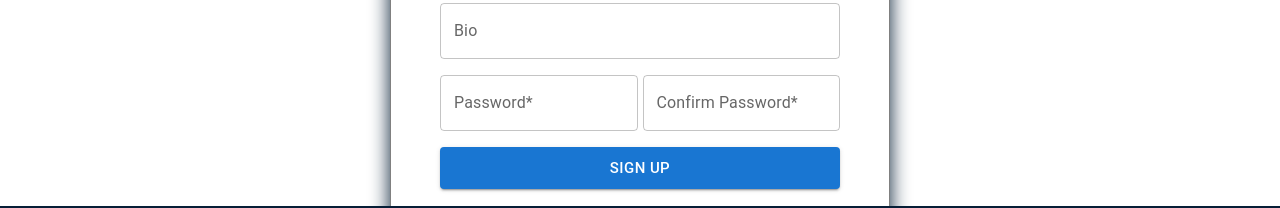
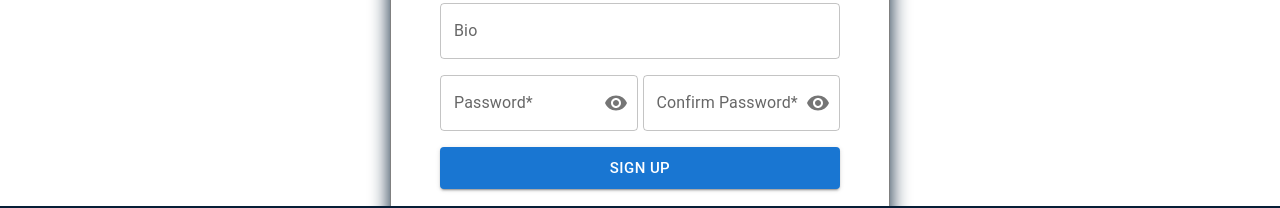
Before and after one commit to aokmen/MileStone_Blog_App-React_Project, a React (Create React App) app: page /register in a window 1280 px wide. Shown: the part 534-742 px from the top of the page. Built offline with nearby package versions, Linux system fonts and the light colour scheme; the HTML template or start-up script is replaced by a standard one.

Commit message:
Forms_updated

```diff
--- a/src/components/auth/LoginForm.jsx
+++ b/src/components/auth/LoginForm.jsx
@@ -1,7 +1,9 @@
-import { Box, Button, TextField } from '@mui/material';
+import Visibility from '@mui/icons-material/Visibility';
+import { Box, Button, FormControl, IconButton, InputAdornment, TextField } from '@mui/material';
 import { Form } from 'formik';
 import React from 'react'
 import { object, string} from "yup";
+import VisibilityOff from '@mui/icons-material/VisibilityOff';
 
 export const LoginSchema = object({
     email: string().email().required("Email is a required field!"),
@@ -23,7 +25,13 @@ const LoginForm = ({
     handleBlur,
     isSubmitting,
 }) => {
+  const [showPassword, setShowPassword] = React.useState(false);
 
+  const handleClickShowPassword = () => setShowPassword((show) => !show);
+
+  const handleMouseDownPassword = (event) => {
+    event.preventDefault();
+  };
     return (
     <div>
         <Form>
@@ -42,18 +50,35 @@ const LoginForm = ({
                 error={touched.email && Boolean(errors.email)}
                 />
 
+            <FormControl variant="outlined">
               <TextField
+                htmlFor="outlined-adornment-password"
                 label="Password*"
                 name="password"
                 id="password"
-                type="password"
+                type={showPassword ? "text" : "password"}
                 variant="outlined"
                 value={values.password}
                 onChange={handleChange}
                 onBlur={handleBlur}
                 helperText={touched.password && errors.password}
                 error={touched.password && Boolean(errors.password)}
-                />
+                InputProps={{
+                  endAdornment: (
+                    <InputAdornment position="end">
+                      <IconButton
+                        aria-label="toggle password visibility"
+                        onClick={handleClickShowPassword}
+                        onMouseDown={handleMouseDownPassword}
+                        edge="end"
+                      >
+                        {showPassword ? <VisibilityOff /> : <Visibility />}
+                      </IconButton>
+                    </InputAdornment>
+                  ),
+                }}
+              />
+            </FormControl>
                <Button
                 type="submit"
                 variant="contained"
--- a/src/components/auth/RegisterForm.jsx
+++ b/src/components/auth/RegisterForm.jsx
@@ -1,8 +1,9 @@
-import { Box, Button, TextField } from '@mui/material';
+import { Box, Button, TextField,FormControl, IconButton, InputAdornment, } from '@mui/material';
 import { Form } from 'formik';
 import React from 'react'
 import { object, string, ref } from "yup";
-
+import Visibility from '@mui/icons-material/Visibility';
+import VisibilityOff from '@mui/icons-material/VisibilityOff';
 export const RegisterSchema = object({
     username: string()
       .max(10, "Username must be less than 10 characters!")
@@ -35,7 +36,13 @@ const RegisterForm = ({
     handleBlur,
     isSubmitting,
 }) => {
+  const [showPassword, setShowPassword] = React.useState(false);
 
+  const handleClickShowPassword = () => setShowPassword((show) => !show);
+
+  const handleMouseDownPassword = (event) => {
+    event.preventDefault();
+  };
     return (
     <div>
         <Form>
@@ -115,7 +122,65 @@ const RegisterForm = ({
                 error={touched.bio && Boolean(errors.bio)}
                 />
              <Box display="flex"  gap="5px">
+             <FormControl variant="outlined">
               <TextField
+                htmlFor="outlined-adornment-password"
+                label="Password*"
+                name="password"
+                id="password"
+                type={showPassword ? "text" : "password"}
+                variant="outlined"
+                value={values.password}
+                onChange={handleChange}
+                onBlur={handleBlur}
+                helperText={touched.password && errors.password}
+                error={touched.password && Boolean(errors.password)}
+                InputProps={{
+                  endAdornment: (
+                    <InputAdornment position="end">
+                      <IconButton
+                        aria-label="toggle password visibility"
+                        onClick={handleClickShowPassword}
+                        onMouseDown={handleMouseDownPassword}
+                        edge="end"
+                      >
+                        {showPassword ? <VisibilityOff /> : <Visibility />}
+                      </IconButton>
+                    </InputAdornment>
+                  ),
+                }}
+              />
+            </FormControl>
+            <FormControl variant="outlined">
+              <TextField
+                htmlFor="outlined-adornment-password"
+                label="Confirm Password*"
+                name="password2"
+                id="password2"
+                type={showPassword ? "text" : "password"}
+                variant="outlined"
+                value={values.password2}
+                onChange={handleChange}
+                onBlur={handleBlur}
+                helperText={touched.password2 && errors.password2}
+                error={touched.password2 && Boolean(errors.password2)}
+                InputProps={{
+                  endAdornment: (
+                    <InputAdornment position="end">
+                      <IconButton
+                        aria-label="toggle password visibility"
+                        onClick={handleClickShowPassword}
+                        onMouseDown={handleMouseDownPassword}
+                        edge="end"
+                      >
+                        {showPassword ? <VisibilityOff /> : <Visibility />}
+                      </IconButton>
+                    </InputAdornment>
+                  ),
+                }}
+              />
+            </FormControl>
+              {/* <TextField
                 label="Password*"
                 name="password"
                 id="password"
@@ -138,7 +203,7 @@ const RegisterForm = ({
                 onBlur={handleBlur}
                 helperText={touched.password2 && errors.password2}
                 error={touched.password2 && Boolean(errors.password2)}
-                />
+                /> */}
             </Box>
             <Button
                 type="submit"
```
